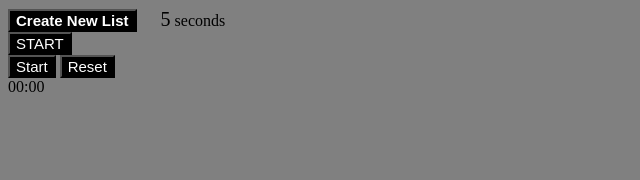
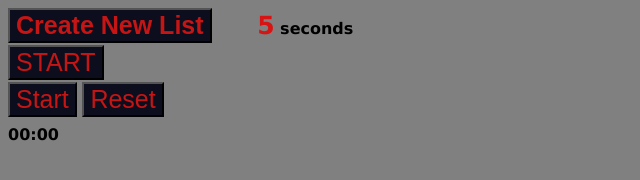
Before and after one commit to TheIndexx/Panel, a plain HTML site: page PANEL_APP/main.html in a window 1280 px wide. Shown: the whole page, without its empty margins (0-640 px from the left). Drawn offline with Linux system fonts and the light colour scheme.

Commit message:
made some minor edits
color, font, etc

```diff
--- a/PANEL_APP/timer.css
+++ b/PANEL_APP/timer.css
@@ -1,12 +1,24 @@
 button
 {
-font-size:15px;
-background-color:black;
-color:white;
+font-size:25px;
+background-color:rgb(12, 14, 29);
+color:rgb(197, 21, 21);
 }
 #count
 {
-   margin-left:20px;
-   font-size:20px;
-   color:black;
+   margin-left:40px;
+   font-style: normal;
+   font-size:25px;
+   color:rgb(216, 19, 19);
 }
+
+body{
+   <div class="box-1">
+   background-color: blueviolet;
+   font-family: Verdana, Geneva, Tahoma, sans-serif;
+   font-weight: 600;
+   line-height: 2em;
+   margin: auto
+   border-right:5px red solid
+
+}
```
